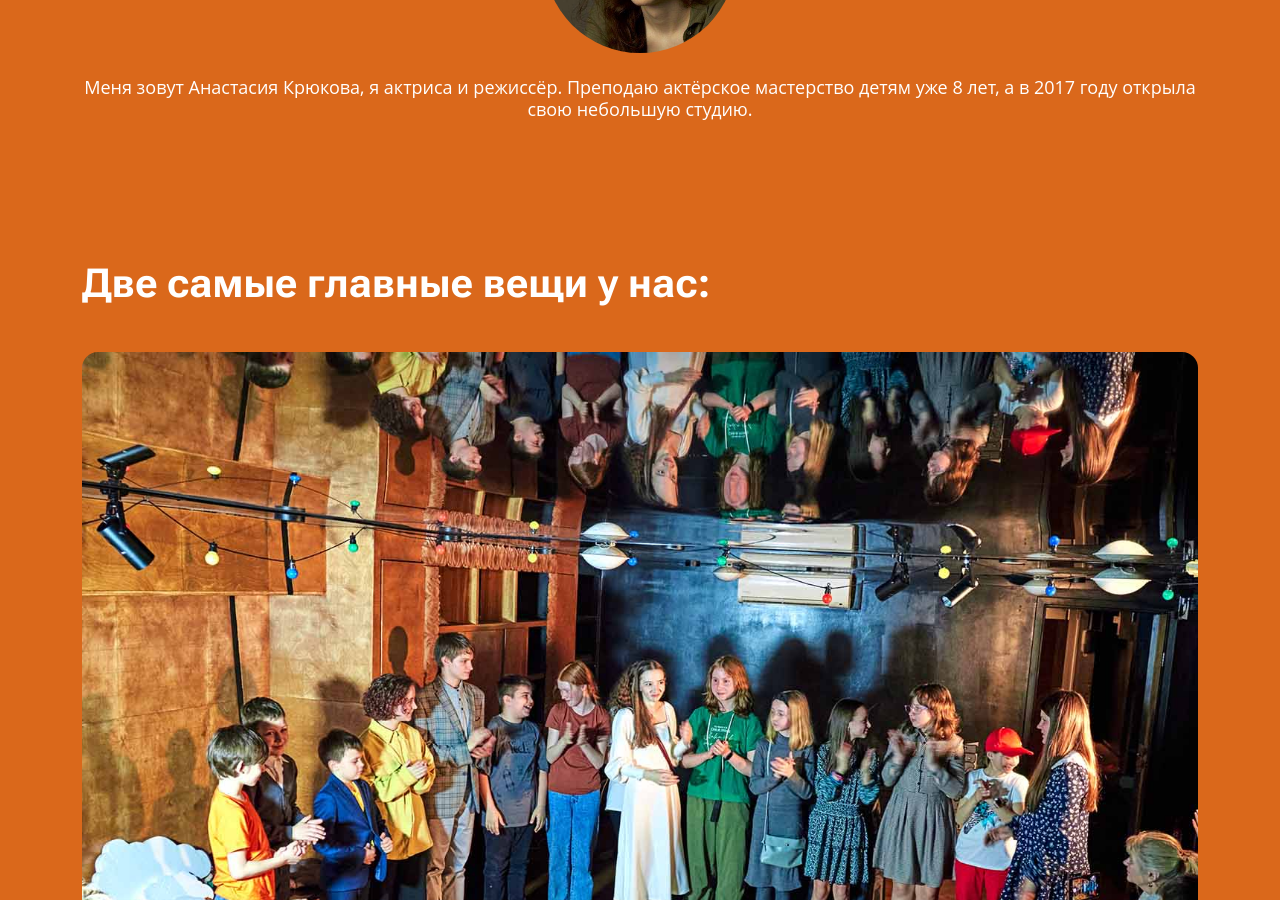
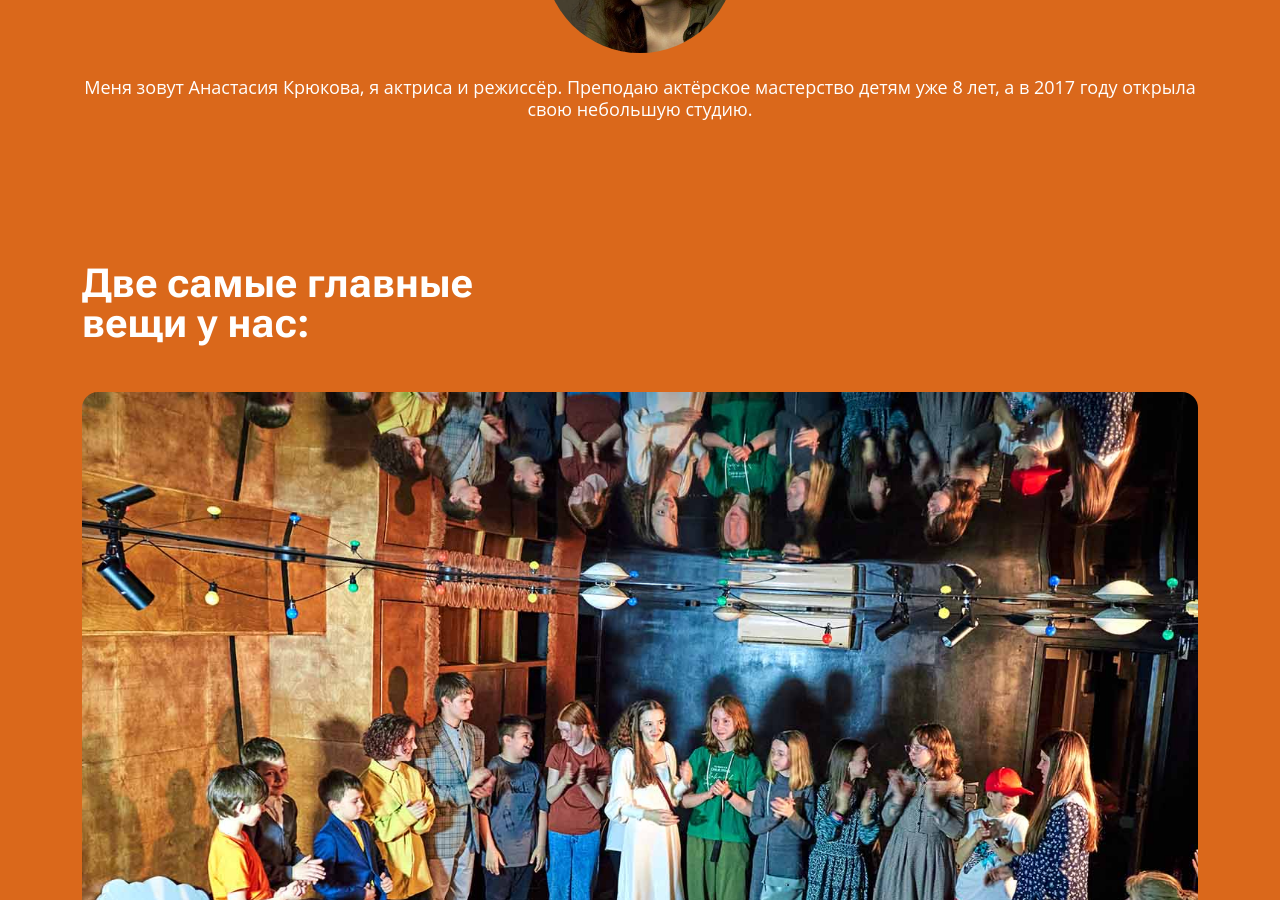
Before and after one commit to 1640max/mart, a Jekyll site: the page built from index.html, in a window 1280 px wide and 900 px high, scrolled down 1498 px. Built offline with Jekyll 4.4.1, drawn with Linux system fonts in a browser that asks for light colours; some of the changed text lies outside the part shown.

Commit message:
Мелочи

```diff
--- a/_includes/cards__item.html
+++ b/_includes/cards__item.html
@@ -1,5 +1,8 @@
 <div class="cards__item">
-  <img class="cards__img" src="{{ include.img }}" alt="{{ include.alt | Ученики студии «Март» }}">
+  <img
+    class="cards__img"
+    src="{{ include.img }}"
+    alt="{{ include.alt | Ученики студии «Март» }}">
   <h3 class="h3 cards__heading">{{ include.heading }}</h3>
   <hr class="delimiter cards__delimiter">
   <p class="cards__text">{{ include.text }}</p>
--- a/index.html
+++ b/index.html
@@ -46,7 +46,7 @@
 
   <section class="container welcome">
     <img class="welcome__img" src="AnastasiyaKrukova.jpg" alt="">
-    <div class="delimiter welcome__delimiter"></div>
+    <hr class="delimiter welcome__delimiter">
     <p class="welcome__text">
       Меня зовут Анастасия Крюкова, я актриса и режиссёр.
       Преподаю актёрское мастерство детям уже 8 лет, а в 2017 году открыла свою небольшую студию.
@@ -54,7 +54,7 @@
   </section>
 
   <section class="container">
-    <h2 class="h1">Две самые главные вещи у нас:</h2>
+    <h2 class="h1">Две самые главные<br>вещи у нас:</h2>
     <div class="things things__self">
 
       {% include things__item.html
@@ -74,7 +74,7 @@
   </section>
 
   <section class="container">
-    <h2 class="h1">Чем мы занимаемся</h2>
+    <h2 class="h1">Чем мы<br>занимаемся</h2>
     <div class="cards cards__self">
 
       {% include cards__item.html
```
